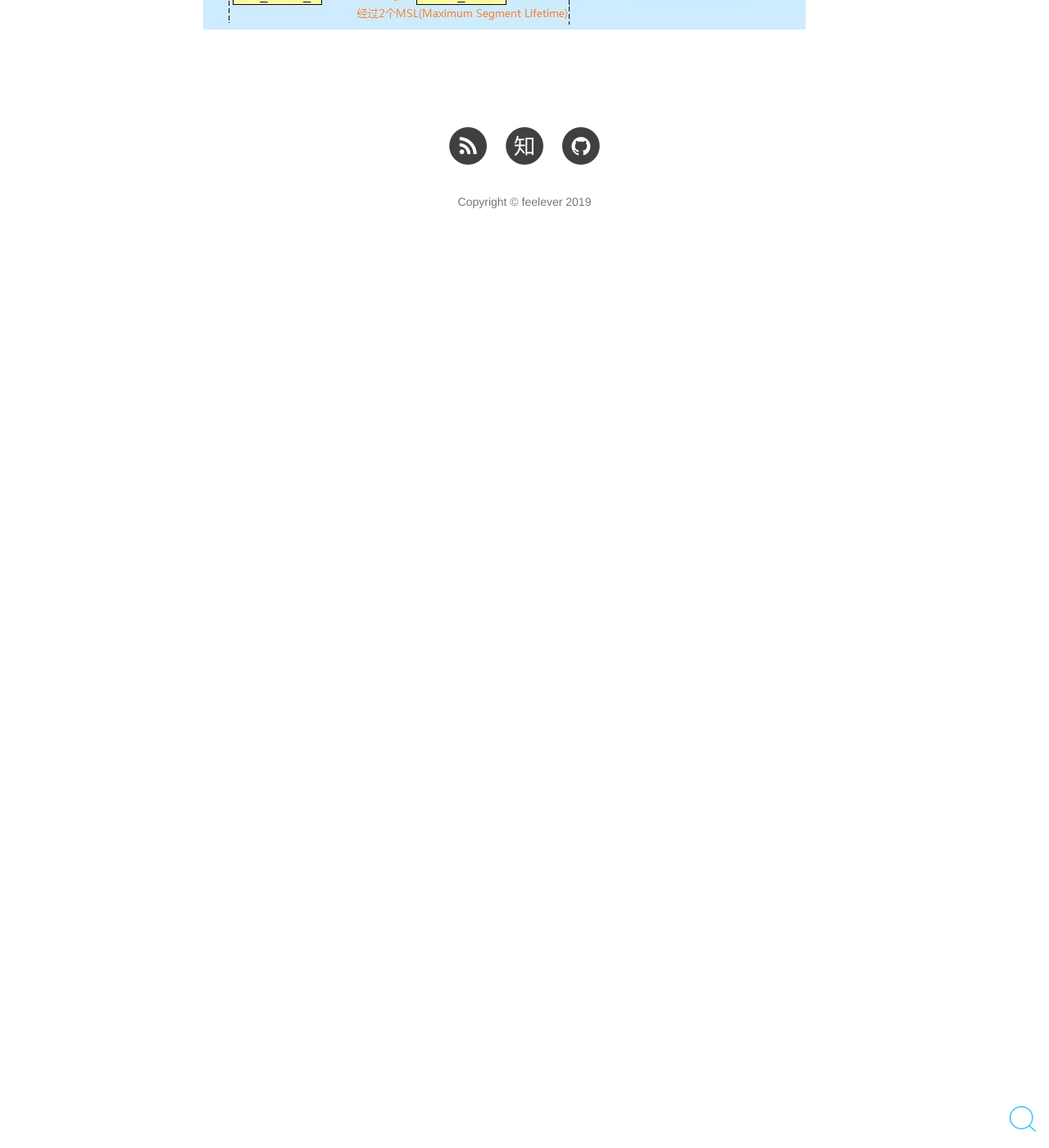
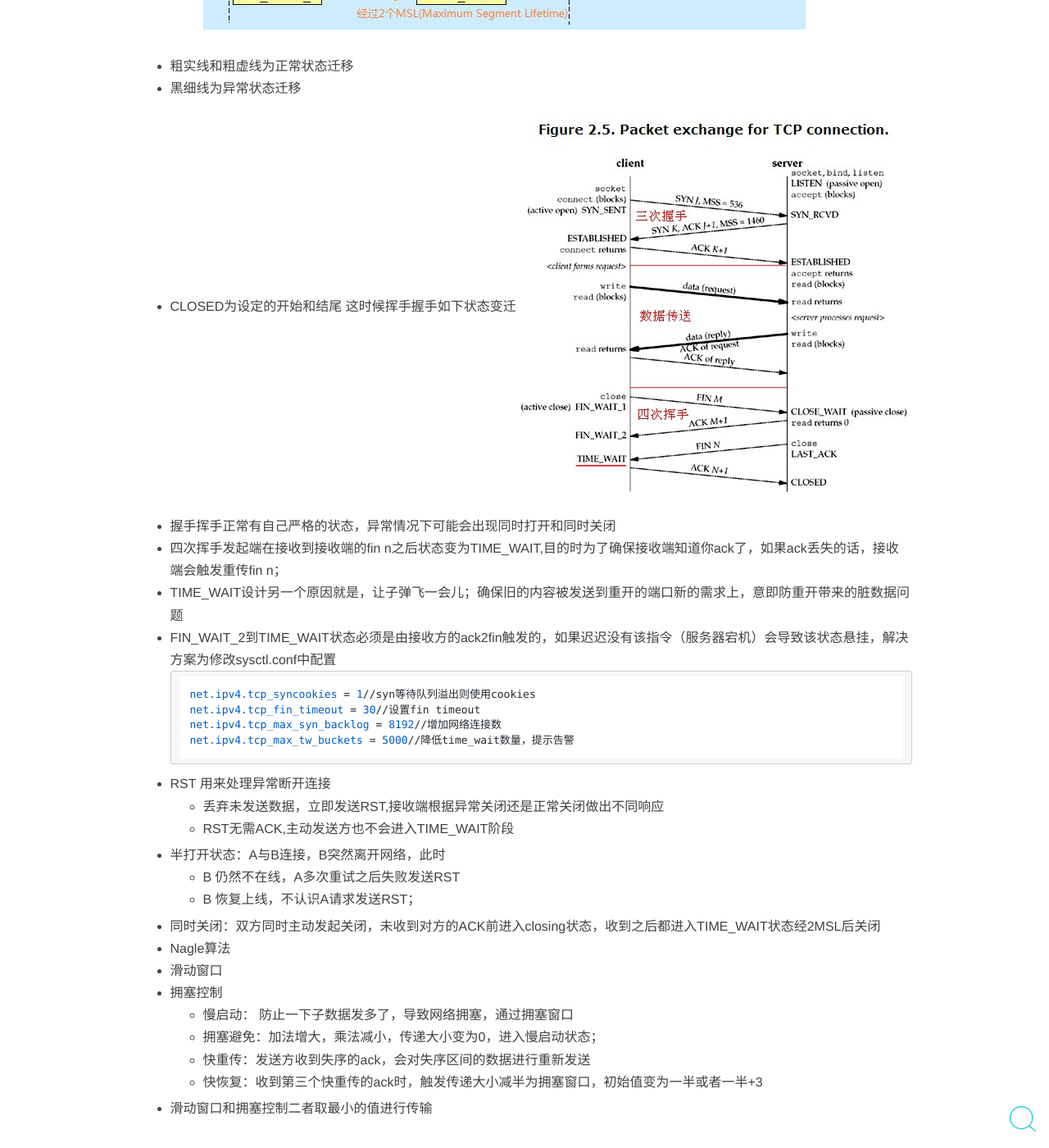
Before and after one commit to feelever/feelever.github.io, a Jekyll site: the page built from _posts/2019-08-13-传输层.md, in a window 1280 px wide and 1400 px high, scrolled down 3393 px. Shown: the whole window at 82% size. Built offline with Jekyll 4.4.1, drawn with Linux system fonts in a browser that asks for light colours; nearby versions of some CDN libraries; our own code applies the rules of GitHub Pages for plain Markdown files; comment, search, counter and statistics services are not loaded; before the commit the page ends 3717 px from its top, so only the background shows below that.

Commit message:
修改错误传递

````diff
--- a/_posts/2019-08-13-传输层.md
+++ b/_posts/2019-08-13-传输层.md
@@ -47,3 +47,33 @@ mss会被放置syn请求的option中，作用为用来处理以太网中以太
 ```
 #### 状态机
 ![](/img/tcp-DFA.jpg)
+* 粗实线和粗虚线为正常状态迁移
+* 黑细线为异常状态迁移
+* CLOSED为设定的开始和结尾
+这时候挥手握手如下状态变迁
+![](/img/tcp-dfa-conn.jpg)
+* 握手挥手正常有自己严格的状态，异常情况下可能会出现同时打开和同时关闭
+* 四次挥手发起端在接收到接收端的fin n之后状态变为TIME_WAIT,目的时为了确保接收端知道你ack了，如果ack丢失的话，接收端会触发重传fin n；
+* TIME_WAIT设计另一个原因就是，让子弹飞一会儿；确保旧的内容被发送到重开的端口新的需求上，意即防重开带来的脏数据问题
+* FIN_WAIT_2到TIME_WAIT状态必须是由接收方的ack2fin触发的，如果迟迟没有该指令（服务器宕机）会导致该状态悬挂，解决方案为修改sysctl.conf中配置
+```
+net.ipv4.tcp_syncookies = 1//syn等待队列溢出则使用cookies
+net.ipv4.tcp_fin_timeout = 30//设置fin timeout
+net.ipv4.tcp_max_syn_backlog = 8192//增加网络连接数
+net.ipv4.tcp_max_tw_buckets = 5000//降低time_wait数量，提示告警
+```
+* RST 用来处理异常断开连接
+    * 丢弃未发送数据，立即发送RST,接收端根据异常关闭还是正常关闭做出不同响应
+    * RST无需ACK,主动发送方也不会进入TIME_WAIT阶段
+* 半打开状态：A与B连接，B突然离开网络，此时
+    * B 仍然不在线，A多次重试之后失败发送RST
+    * B 恢复上线，不认识A请求发送RST；
+* 同时关闭：双方同时主动发起关闭，未收到对方的ACK前进入closing状态，收到之后都进入TIME_WAIT状态经2MSL后关闭
+* Nagle算法
+* 滑动窗口
+* 拥塞控制
+  * 慢启动： 防止一下子数据发多了，导致网络拥塞，通过拥塞窗口
+  * 拥塞避免：加法增大，乘法减小，传递大小变为0，进入慢启动状态；
+  * 快重传：发送方收到失序的ack，会对失序区间的数据进行重新发送
+  * 快恢复：收到第三个快重传的ack时，触发传递大小减半为拥塞窗口，初始值变为一半或者一半+3
+* 滑动窗口和拥塞控制二者取最小的值进行传输
````
